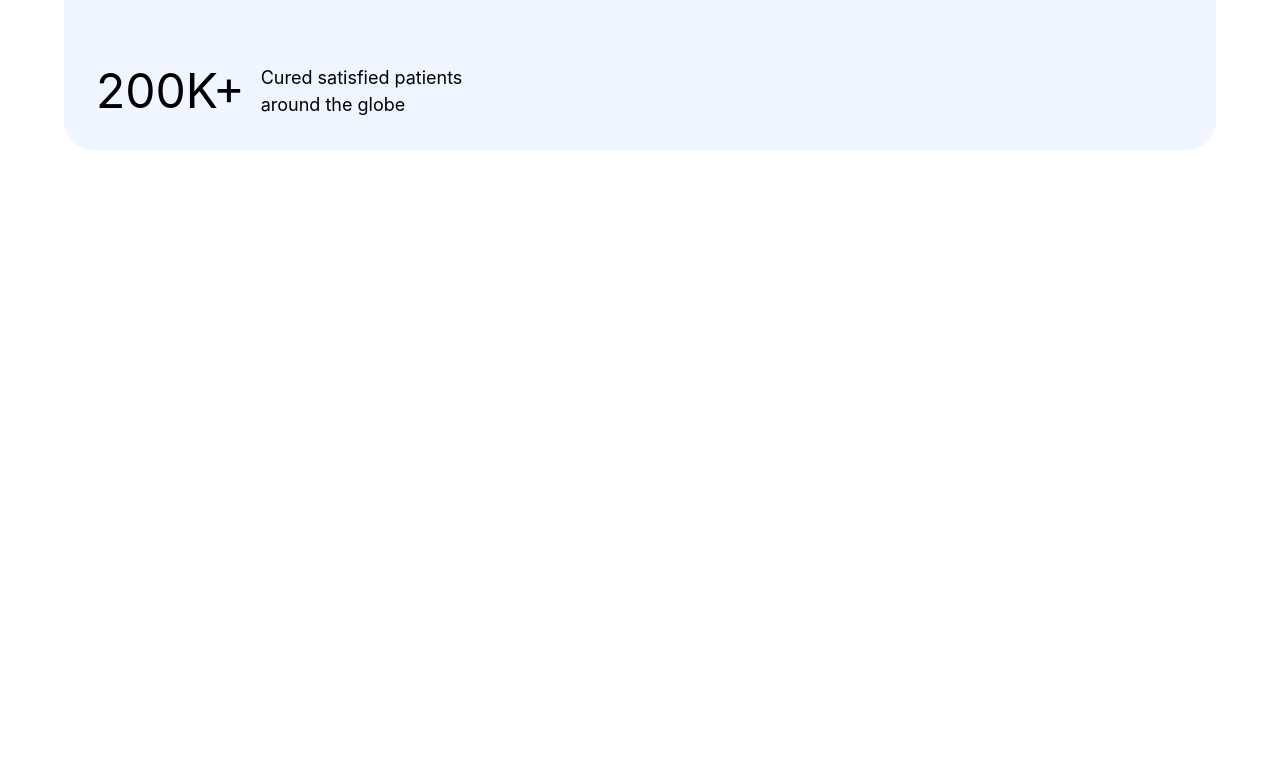
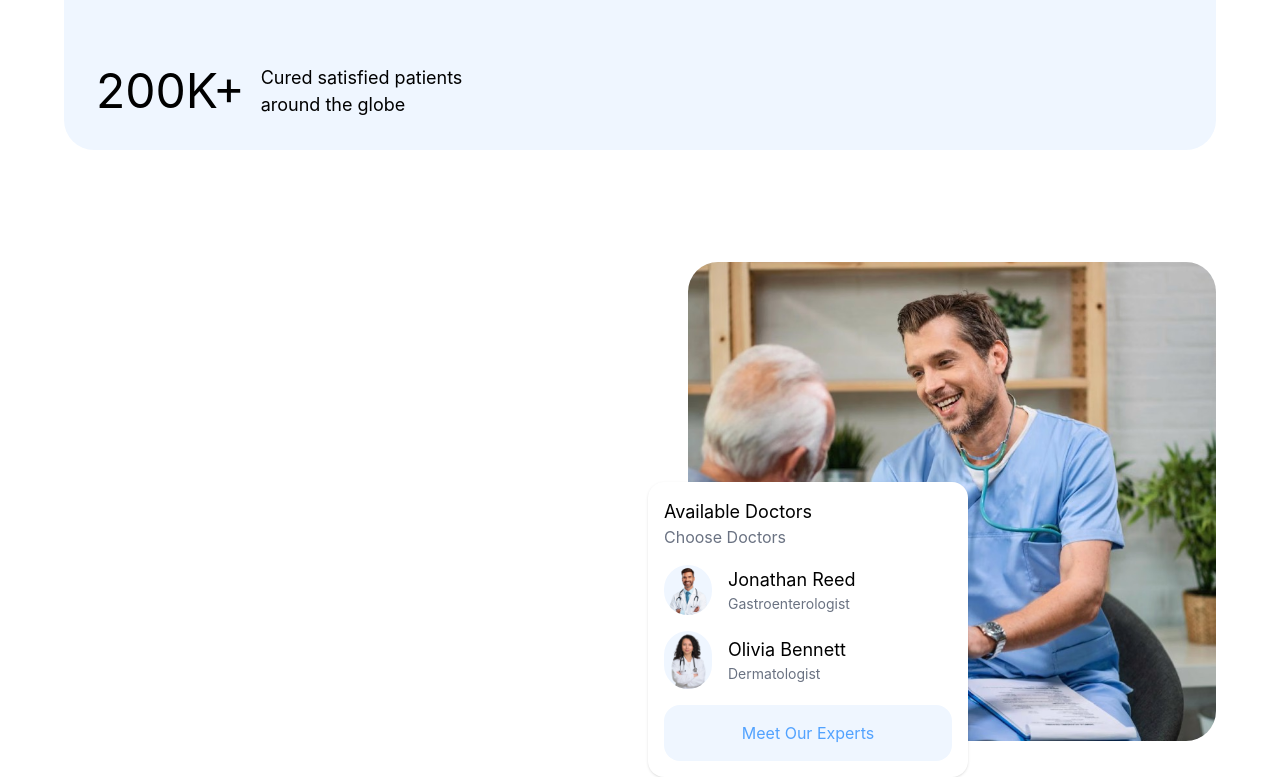
Before and after one commit to hamdard-coder/vitalflow, a React (Vite) app: page / in a window 1280 px wide. Shown: the part 1208-1985 px from the top of the page. Before the commit the page ends 1374 px from the top, so only its background shows below. Built offline with nearby package versions, Linux system fonts and the light colour scheme.

Commit message:
add section

```diff
--- a/src/App.jsx
+++ b/src/App.jsx
@@ -2,17 +2,15 @@ import { useState } from "react";
 import Navbar from "./components/Navbar/Navbar";
 import Virtual from "./components/Virtual/Virtual";
 import Hero from "./components/Hero/Hero";
-
-
+import BelowHero from "./components/BelowHero/BelowHero";
 
 function App() {
   return (
     <>
-    <Navbar />
-    <Hero/>
-    <Virtual/>
-
-
+      <Navbar />
+      <Hero />
+      <Virtual />
+      <BelowHero />
     </>
   );
 }
--- /dev/null
+++ b/src/components/BelowHero/BelowHero.jsx
@@ -0,0 +1,62 @@
+import React from "react";
+import belowImage from "../../assets/VitalFlow-Images/below_hero/image1.avif";
+import belowImage1 from "../../assets/VitalFlow-Images/below_hero/image2.avif";
+import belowImage2 from "../../assets/VitalFlow-Images/below_hero/image3.avif";
+
+const BelowHero = () => {
+  return (
+    <section className="mt-30 md:mx-auto md:max-w-6xl md:py-8 md:mt-20">
+      {/* container */}
+      <div className="gird grid-cols-1 md:grid md:grid-cols-2 md:gap-x-24">
+        {/* taxts */}
+        <div></div>
+        {/* image */}
+        <div className="relative z-0 p-4 md:p-0">
+          <img src={belowImage} className=" rounded-[30px]" alt="" />
+          <div className="w-80 bg-white shadow rounded-2xl md:absolute md:top-55 md:-left-10 absolute top-40 left-6">
+            {/* innerContainer */}
+            <div className="p-4">
+              <div className="mb-4">
+                <h1 className="text-[18px]">Available Doctors</h1>
+                <p className="text-gray-500">Choose Doctors</p>
+              </div>
+              <div className="flex items-center gap-4 mb-4">
+                <div>
+                  <img
+                    src={belowImage1}
+                    alt=""
+                    className="w-12 rounded-full bg-blue-50"
+                  />
+                </div>
+                <div>
+                  <h1 className="text-[18px]">Jonathan Reed</h1>
+                  <p className="text-gray-500 text-[14px]">
+                    Gastroenterologist
+                  </p>
+                </div>
+              </div>
+              <div className="flex items-center gap-4">
+                <div>
+                  <img
+                    src={belowImage2}
+                    alt=""
+                    className=" w-12 rounded-full  bg-blue-50"
+                  />
+                </div>
+                <div>
+                  <h1 className="text-[18px]">Olivia Bennett</h1>
+                  <p className="text-gray-500 text-[14px]">Dermatologist</p>
+                </div>
+              </div>
+              <button className="bg-blue-50 w-full py-4 rounded-2xl text-blue-400 mt-4">
+                Meet Our Experts
+              </button>
+            </div>
+          </div>
+        </div>
+      </div>
+    </section>
+  );
+};
+
+export default BelowHero;
```
